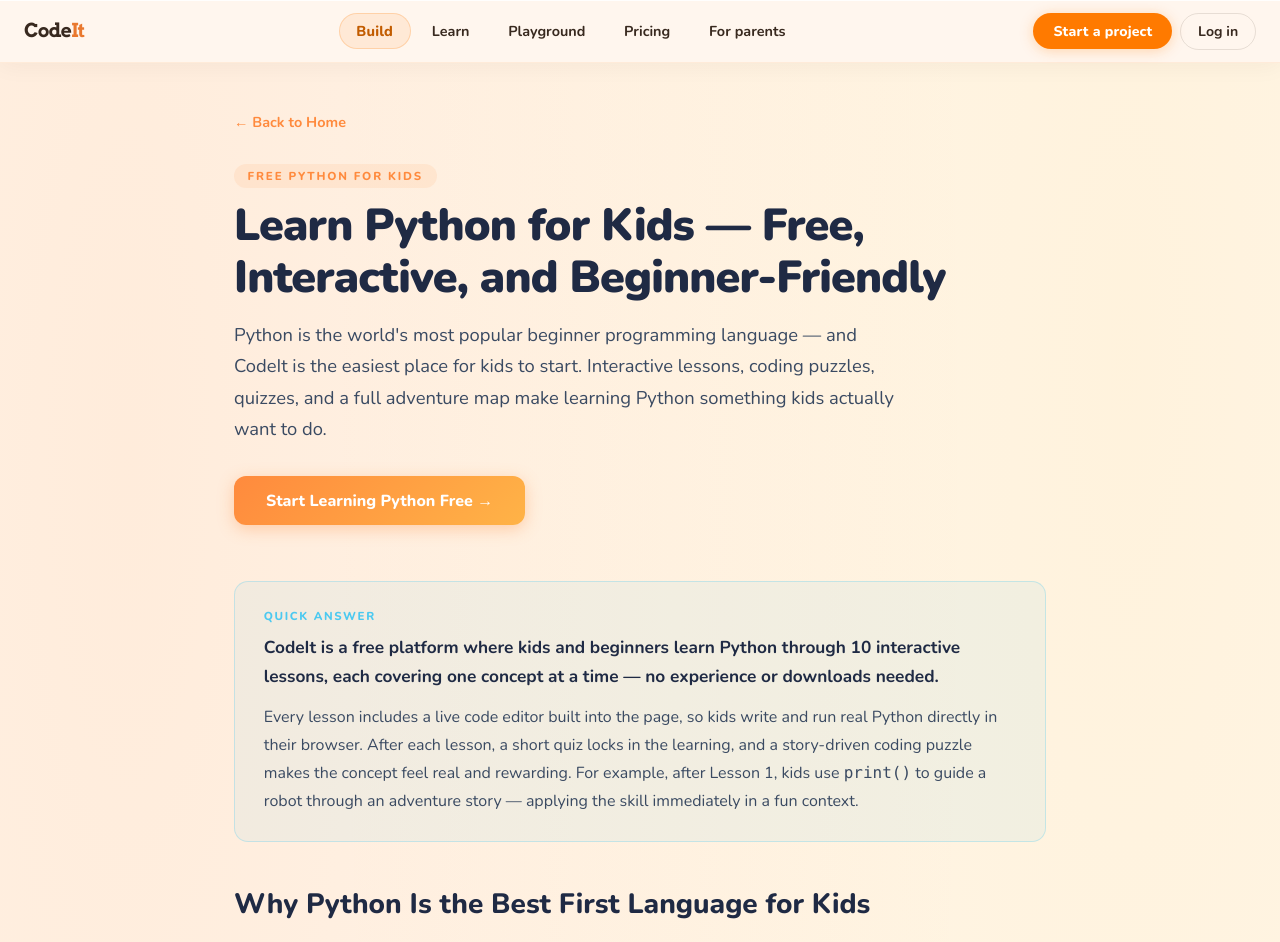
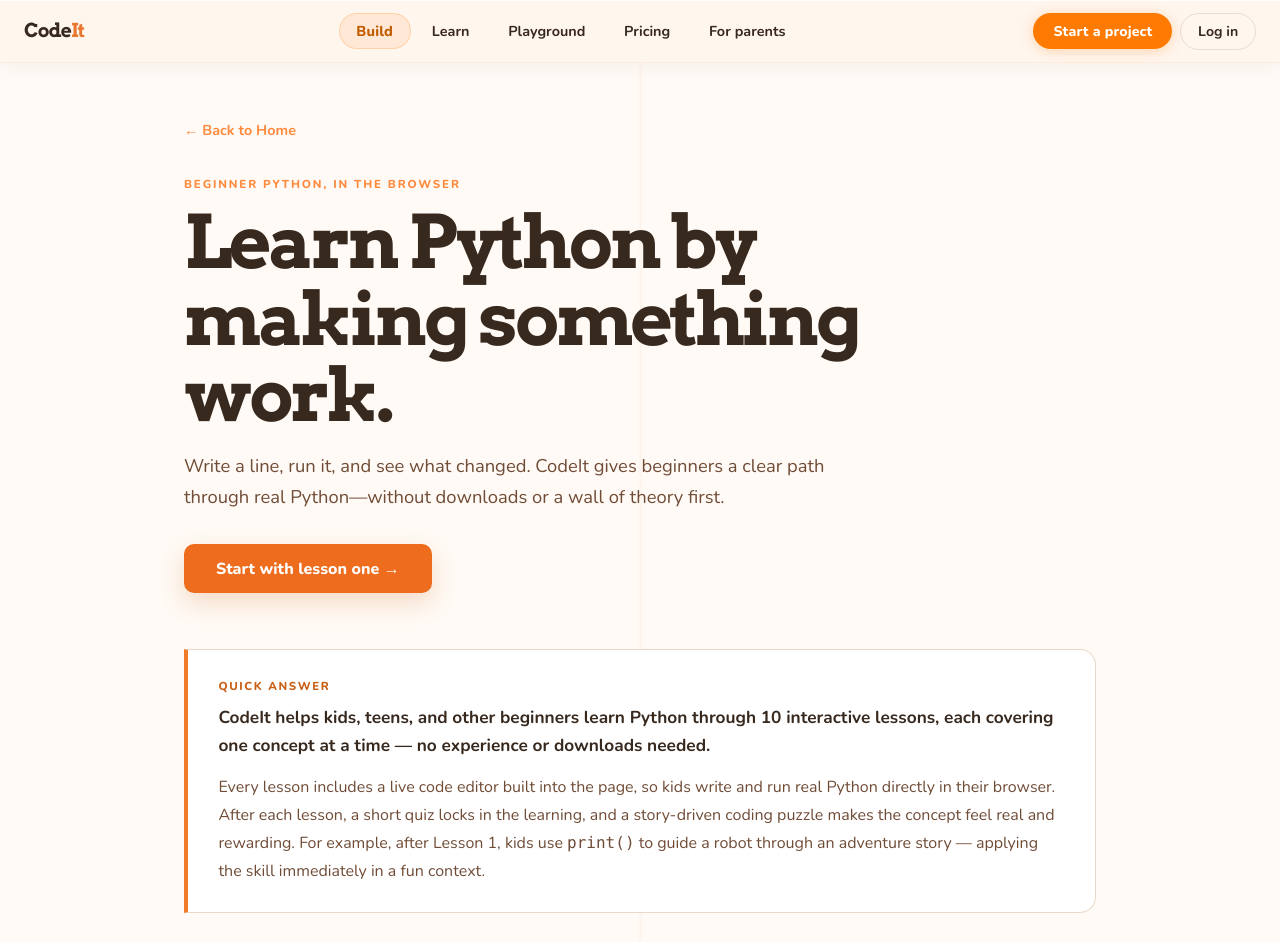
Before and after one commit to alqudah1/CodeIt, a React (Create React App) app in the folder packages/gamified-elearning/: page /learn-python-for-kids in a window 1280 px wide. Shown: the top 942 px of the page. Built offline with nearby package versions, Linux system fonts and the light colour scheme; no server answers; the HTML template or start-up script is replaced by a standard one.

Commit message:
refactor(seo): make search landing pages honest and human

```diff
--- a/packages/gamified-elearning/src/pages/SEO/LearnPythonForKids.js
+++ b/packages/gamified-elearning/src/pages/SEO/LearnPythonForKids.js
@@ -10,8 +10,8 @@
     a: 'Yes — Python is consistently ranked the best first programming language for beginners and kids. It uses simple, English-like syntax with no unnecessary punctuation, so kids can focus on thinking like a programmer rather than fighting the language. Python is also used professionally at companies like Google, NASA, and YouTube, so skills learned now remain valuable long-term.',
   },
   {
-    q: 'How old should a child be to start learning Python?',
-    a: 'Most children can follow interactive Python lessons comfortably from around age 8 to 10. Younger children may benefit from working through the first few lessons with a parent. Older beginners — including teens and adults who have never coded before — will find the same lessons well-paced and easy to follow.',
+    q: 'What ages can use CodeIt?',
+    a: 'New student accounts are for learners ages 13–18. Younger learners can try guest activities with a parent or guardian beside them, without creating a student account. The lessons also work for older beginners.',
   },
   {
     q: 'Do kids need prior coding experience to use CodeIt?',
@@ -23,14 +23,14 @@
   },
   {
     q: 'Is CodeIt free to use?',
-    a: 'Yes — CodeIt is completely free. All 10 beginner Python lessons, 10 quizzes, and 5+ coding puzzles are available at no cost. Creating a free account unlocks progress tracking, XP, leaderboard access, and the avatar customisation system. No credit card is ever required.',
+    a: 'CodeIt has useful free lessons, practice, and project tools. A paid family plan is being tested, but it is not live and CodeIt does not collect payment today.',
   },
 ];
 
 export default function LearnPythonForKids() {
   useSEO({
-    title:       'Learn Python for Kids | Free Interactive Lessons — CodeIt',
-    description: 'Learn Python for kids with free interactive lessons, coding puzzles, and quizzes. CodeIt makes beginner Python fun and rewarding for ages 8–14.',
+    title:       'Learn Python for Kids & Teens | Interactive Lessons — CodeIt',
+    description: 'Learn beginner Python in the browser with short lessons, real code, quizzes, and projects. Student accounts are designed for ages 13–18.',
     canonical:   '/learn-python-for-kids',
   });
   useFAQSchema(FAQS);
@@ -45,17 +45,16 @@
 
           {/* ── Hero ──────────────────────────────────────── */}
           <header className="seo-hero">
-            <span className="seo-eyebrow">Free Python for Kids</span>
+            <span className="seo-eyebrow">Beginner Python, in the browser</span>
             <h1 className="seo-h1">
-              Learn Python for Kids — Free, Interactive, and Beginner-Friendly
+              Learn Python by making something work.
             </h1>
             <p className="seo-hero-desc">
-              Python is the world's most popular beginner programming language — and CodeIt is the
-              easiest place for kids to start. Interactive lessons, coding puzzles, quizzes, and a
-              full adventure map make learning Python something kids actually want to do.
+              Write a line, run it, and see what changed. CodeIt gives beginners a clear path
+              through real Python—without downloads or a wall of theory first.
             </p>
             <Link to="/journey" className="seo-cta-btn">
-              Start Learning Python Free &rarr;
+              Start with lesson one &rarr;
             </Link>
           </header>
 
@@ -63,7 +62,7 @@
           <section className="seo-answer-box" aria-label="Quick answer">
             <span className="seo-answer-box__label">Quick Answer</span>
             <p className="seo-answer-box__answer">
-              CodeIt is a free platform where kids and beginners learn Python through 10 interactive
+              CodeIt helps kids, teens, and other beginners learn Python through 10 interactive
               lessons, each covering one concept at a time — no experience or downloads needed.
             </p>
             <p className="seo-answer-box__detail">
@@ -176,8 +175,10 @@
             <section className="seo-section">
               <h2 className="seo-h2">Who Is This For?</h2>
               <p className="seo-p">
-                CodeIt is built for kids aged 8–14 who are new to coding. No experience is needed —
-                the first lesson starts from absolute zero. The language is simple, the instructions
+                New CodeIt student accounts are designed for learners ages 13–18. Younger learners
+                can explore guest activities with a parent or guardian beside them, without creating
+                a student account. No coding experience is needed—the first lesson starts from zero,
+                the language is simple, the instructions
                 are friendly, and there's nothing to install.
               </p>
               <p className="seo-p">
@@ -198,9 +199,9 @@
             <section className="seo-section">
               <h2 className="seo-h2">How to Start Learning Python Today</h2>
               <p className="seo-p">
-                Getting started is free and takes less than a minute. Create a free account, open
-                Lesson 1, and write your first line of Python. The full journey — 10 lessons, 10
-                quizzes, and 10+ coding puzzles — is available at no cost.
+                Open Lesson 1 and write your first line of Python. CodeIt currently includes 10
+                beginner lessons, quizzes, and five coding puzzles, with useful activities available
+                free while the family plan is still being tested.
               </p>
               <p className="seo-p">
                 Want to explore before signing up? Try the{' '}
--- a/packages/gamified-elearning/src/pages/SEO/SEOPage.css
+++ b/packages/gamified-elearning/src/pages/SEO/SEOPage.css
@@ -7,9 +7,9 @@
 /* ── Page shell ──────────────────────────────────────────── */
 .seo-page {
   min-height: 100vh;
-  background: #FFF7ED;
+  background: #fffaf5;
   font-family: 'Nunito', 'Arvo', sans-serif;
-  color: #1F2A44;
+  color: #38291f;
   position: relative;
 }
 
@@ -17,10 +17,7 @@
   content: '';
   position: absolute;
   inset: 0;
-  background:
-    radial-gradient(ellipse at 10% 8%,  rgba(255, 138, 61,  0.10), transparent 52%),
-    radial-gradient(ellipse at 88% 6%,  rgba(255, 209, 102, 0.12), transparent 50%),
-    radial-gradient(ellipse at 50% 92%, rgba(76,  201, 240, 0.08), transparent 55%);
+  background: linear-gradient(90deg, transparent 0 49.9%, rgba(201, 95, 22, 0.035) 50% 50.1%, transparent 50.2%);
   pointer-events: none;
   z-index: 0;
 }
@@ -29,9 +26,9 @@
   position: relative;
   z-index: 1;
   width: 100%;
-  max-width: 860px;
+  max-width: 960px;
   margin: 0 auto;
-  padding: 3rem 1.5rem 6rem;
+  padding: 3.5rem 1.5rem 6rem;
 }
 
 /* ── Back button ─────────────────────────────────────────── */
@@ -63,25 +60,25 @@
   letter-spacing: 0.16em;
   color: #FF8A3D;
   margin-bottom: 0.75rem;
-  padding: 0.25rem 0.85rem;
-  background: rgba(255, 138, 61, 0.10);
-  border-radius: 999px;
+  padding: 0;
 }
 
 .seo-h1 {
   margin: 0 0 1rem;
-  font-size: clamp(2rem, 4.5vw, 2.8rem);
-  font-weight: 900;
-  color: #1F2A44;
-  line-height: 1.15;
-  letter-spacing: -0.02em;
+  max-width: 840px;
+  font-family: Arvo, Georgia, serif;
+  font-size: clamp(2.5rem, 6vw, 4.6rem);
+  font-weight: 800;
+  color: #38291f;
+  line-height: 1.04;
+  letter-spacing: -0.045em;
 }
 
 .seo-hero-desc {
   font-size: 1.15rem;
   line-height: 1.7;
-  color: #3a4a62;
-  max-width: 680px;
+  color: #704c37;
+  max-width: 660px;
   margin: 0 0 2rem;
 }
 
@@ -91,21 +88,21 @@
   align-items: center;
   gap: 0.5rem;
   padding: 0.85rem 2rem;
-  background: linear-gradient(135deg, #FF8A3D, #ffb347);
+  background: #ed6c1e;
   color: #fff;
   font-family: 'Nunito', sans-serif;
   font-size: 1rem;
   font-weight: 800;
-  border-radius: 12px;
+  border-radius: 10px;
   text-decoration: none;
   border: none;
   cursor: pointer;
-  transition: transform 0.15s, box-shadow 0.15s;
-  box-shadow: 0 4px 16px rgba(255, 138, 61, 0.35);
+  transition: transform 0.15s, background 0.15s;
+  box-shadow: 0 10px 24px rgba(201, 95, 22, 0.2);
 }
 .seo-cta-btn:hover {
   transform: translateY(-2px);
-  box-shadow: 0 6px 22px rgba(255, 138, 61, 0.45);
+  background: #d95d13;
 }
 
 /* ── Article body ────────────────────────────────────────── */
@@ -119,8 +116,9 @@
 
 .seo-h2 {
   font-size: clamp(1.35rem, 2.8vw, 1.75rem);
-  font-weight: 800;
-  color: #1F2A44;
+  font-family: Arvo, Georgia, serif;
+  font-weight: 700;
+  color: #38291f;
   margin: 0 0 0.9rem;
   line-height: 1.25;
 }
@@ -128,7 +126,7 @@
 .seo-p {
   font-size: 1.05rem;
   line-height: 1.75;
-  color: #3a4a62;
+  color: #704c37;
   margin: 0 0 1rem;
 }
 
@@ -147,15 +145,15 @@
 .seo-list li {
   font-size: 1.05rem;
   line-height: 1.75;
-  color: #3a4a62;
+  color: #704c37;
   margin-bottom: 0.35rem;
 }
 
 /* ── Highlight box ───────────────────────────────────────── */
 .seo-highlight {
-  background: rgba(255, 138, 61, 0.08);
-  border-left: 4px solid #FF8A3D;
-  border-radius: 0 10px 10px 0;
+  background: #fff;
+  border-left: 4px solid #ed6c1e;
+  border-radius: 0 12px 12px 0;
   padding: 1.1rem 1.4rem;
   margin: 1.5rem 0;
 }
@@ -163,16 +161,16 @@
 .seo-highlight p {
   font-size: 1.05rem;
   line-height: 1.7;
-  color: #1F2A44;
+  color: #38291f;
   font-weight: 700;
   margin: 0;
 }
 
 /* ── Bottom CTA block ────────────────────────────────────── */
 .seo-bottom-cta {
-  background: linear-gradient(135deg, rgba(255,138,61,0.12), rgba(255,209,102,0.10));
-  border: 1.5px solid rgba(255,138,61,0.22);
-  border-radius: 18px;
+  background: #fff3e8;
+  border: 1px solid #ead9cb;
+  border-radius: 20px;
   padding: 2.2rem 2rem;
   text-align: center;
   margin: 3rem 0 2rem;
@@ -180,14 +178,15 @@
 
 .seo-bottom-cta h2 {
   font-size: 1.55rem;
-  font-weight: 900;
-  color: #1F2A44;
+  font-family: Arvo, Georgia, serif;
+  font-weight: 700;
+  color: #38291f;
   margin: 0 0 0.6rem;
 }
 
 .seo-bottom-cta p {
   font-size: 1.05rem;
-  color: #3a4a62;
+  color: #704c37;
   margin: 0 0 1.5rem;
   line-height: 1.65;
 }
@@ -233,10 +232,11 @@
 
 /* ── Answer Box (featured-snippet target) ────────────────── */
 .seo-answer-box {
-  background: rgba(76, 201, 240, 0.07);
-  border: 1.5px solid rgba(76, 201, 240, 0.28);
-  border-radius: 14px;
-  padding: 1.6rem 1.8rem;
+  background: #fff;
+  border: 1px solid #ead9cb;
+  border-left: 4px solid #f07b2a;
+  border-radius: 0 16px 16px 0;
+  padding: 1.7rem 1.9rem;
   margin-bottom: 2.8rem;
 }
 
@@ -246,7 +246,7 @@
   font-weight: 800;
   text-transform: uppercase;
   letter-spacing: 0.14em;
-  color: #4CC9F0;
+  color: #c95f16;
   margin-bottom: 0.65rem;
 }
 
@@ -254,14 +254,14 @@
   font-size: 1.08rem;
   font-weight: 700;
   line-height: 1.65;
-  color: #1F2A44;
+  color: #38291f;
   margin: 0 0 0.75rem;
 }
 
 .seo-answer-box__detail {
   font-size: 1rem;
   line-height: 1.75;
-  color: #3a4a62;
+  color: #704c37;
   margin: 0;
 }
 
@@ -282,14 +282,14 @@
 .seo-faq__q {
   font-size: 1.05rem;
   font-weight: 800;
-  color: #1F2A44;
+  color: #38291f;
   margin: 0 0 0.55rem;
 }
 
 .seo-faq__a {
   font-size: 1rem;
   line-height: 1.75;
-  color: #3a4a62;
+  color: #704c37;
   margin: 0;
 }
 
```
Also changed, not shown: packages/gamified-elearning/src/pages/SEO/PythonGamesForKids.js (+4 -5 lines).
